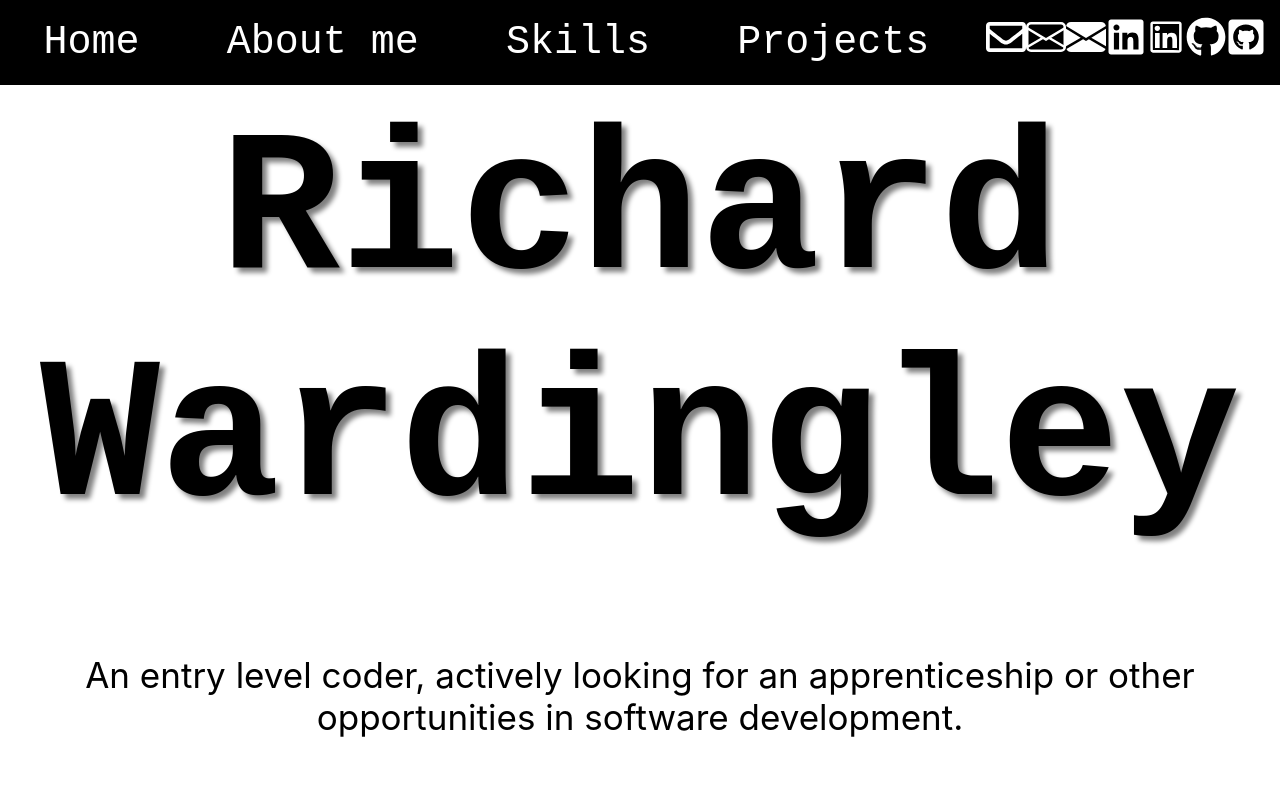
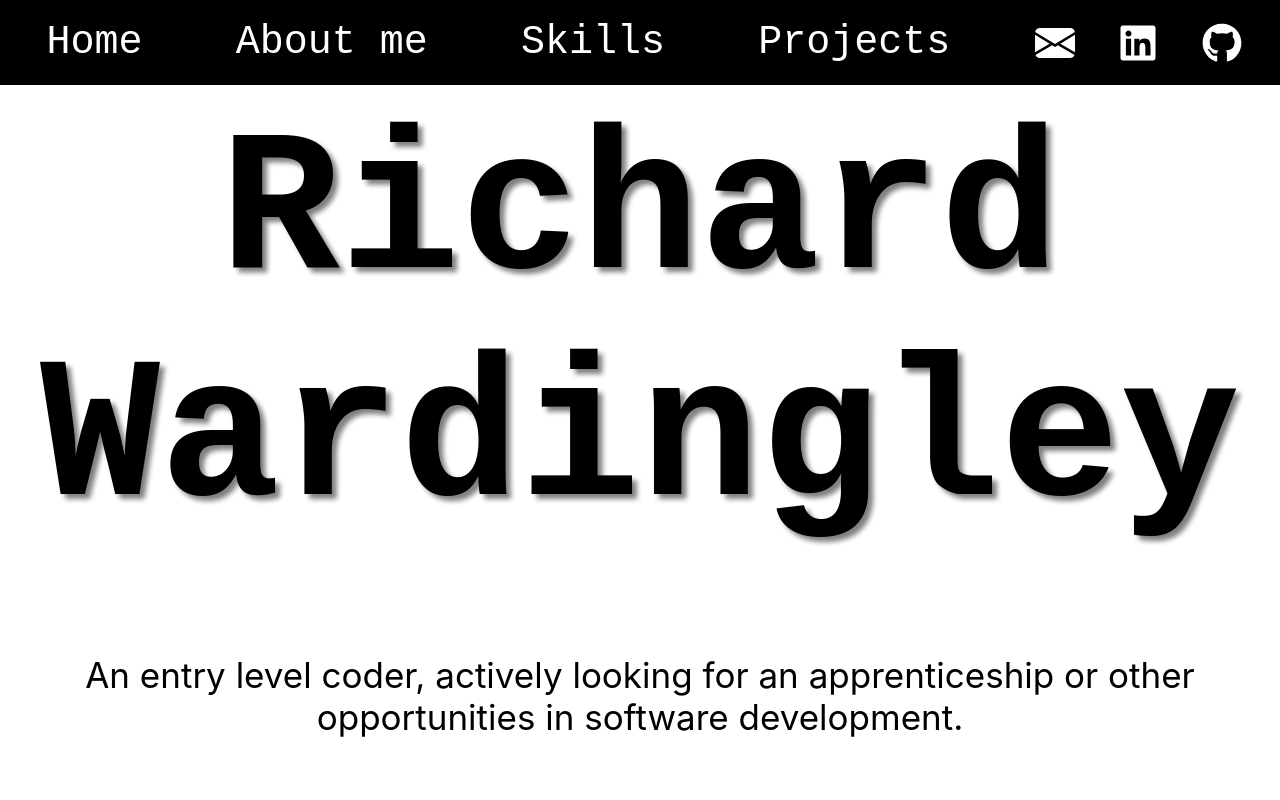
Before and after one commit to richardwardingley/portfolio-react, a React (Create React App) app: page / in a window 1280 px wide. Shown: the top 800 px of the page. Built offline with nearby package versions, Linux system fonts and the light colour scheme.

Commit message:
navbar layout

```diff
--- a/src/components/Navbar.css
+++ b/src/components/Navbar.css
@@ -11,9 +11,6 @@ nav {
     top: 0;
     width: 100%;
 }
-#navIcons {
-
-}
 nav a {
     text-decoration: none;
     color: white;
@@ -25,3 +22,13 @@ nav a:hover {
     color: black;
     height: px;
 }
+#navIconsDiv {
+    display: flex;
+    width: 250px;
+    justify-content: space-around;
+}
+.navIcons:hover {
+    background-color: white;
+    color: black;
+    display: inline;
+}
--- a/src/components/Navbar.js
+++ b/src/components/Navbar.js
@@ -1,12 +1,10 @@
 import React from 'react';
 import './Navbar.css';
 import {FaLinkedin} from 'react-icons/fa';
-import {FaRegEnvelope} from 'react-icons/fa';
 import {BsEnvelopeFill} from 'react-icons/bs';
-import {BsEnvelope} from 'react-icons/bs';
 import {FaGithub} from 'react-icons/fa';
-import {AiOutlineLinkedin} from 'react-icons/ai';
-import {FaGithubSquare} from 'react-icons/fa';
+
+
 
 const Navbar = () => {
     return (
@@ -15,14 +13,10 @@ const Navbar = () => {
             <a href="#aboutMe">About me</a>
             <a href="#skills">Skills</a>
             <a href="#projects">Projects</a>
-            <div id="navIcons">
-            <FaRegEnvelope/>
-            <BsEnvelope/>
-            <BsEnvelopeFill/>
-            <FaLinkedin/>
-            <AiOutlineLinkedin/>
-            <FaGithub/>
-            <FaGithubSquare/>
+            <div id="navIconsDiv">
+            <BsEnvelopeFill className="navIcons"/>
+            <FaLinkedin className="navIcons"/>
+            <FaGithub className="navIcons"/>
             </div>
         </nav>
     )
```
Also changed, not shown: 1 other file (tests, documents, lock files or other folders).
